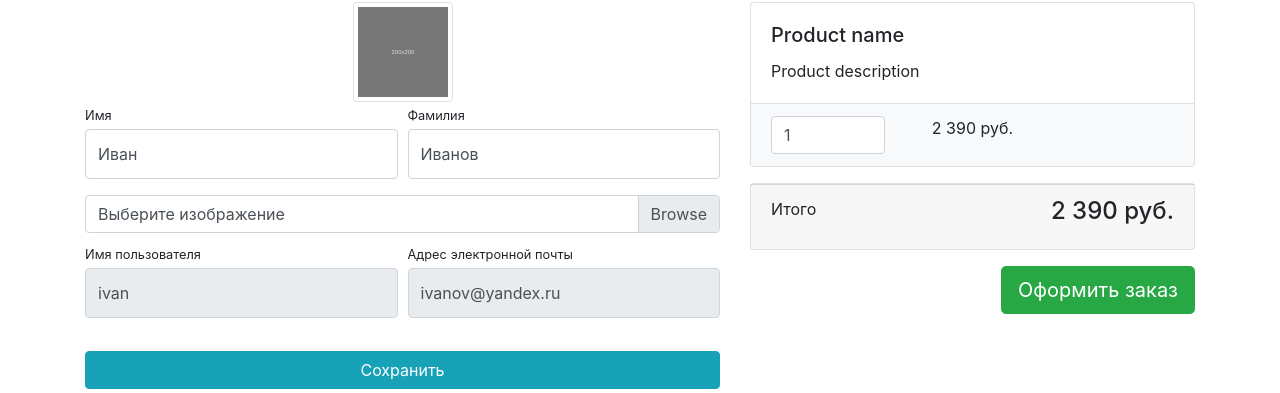
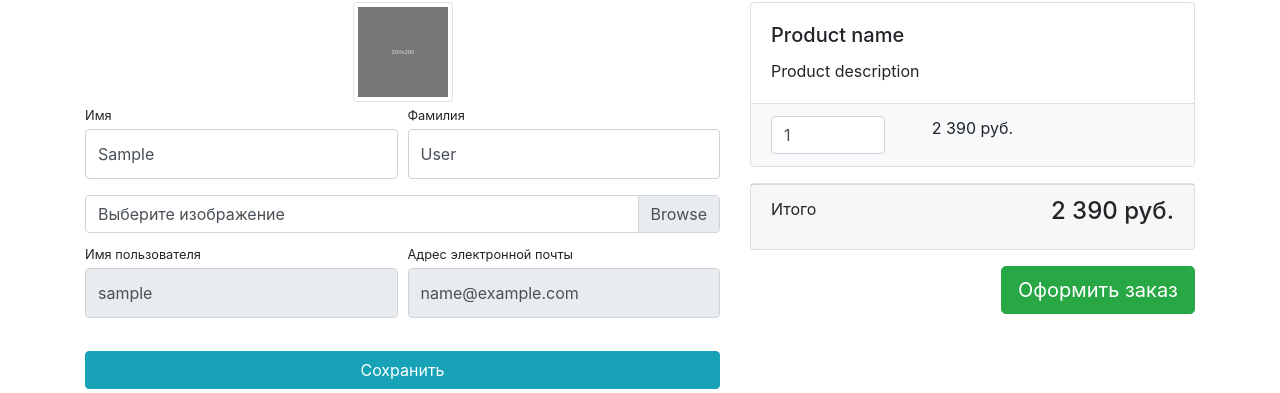
Before and after one commit to Glory665/myproject-server, a Django app: page /users/profile/ in a window 1280 px wide. Shown: the part 115-508 px from the top of the page. Run offline with Django 3.2, Linux system fonts and the light colour scheme; the visitor is signed in with stand-in values (Sample User, id 1); some libraries are stand-ins or nearby versions.

Commit message:
added profileForms

```diff
--- a/users/forms.py
+++ b/users/forms.py
@@ -1,5 +1,5 @@
 from django import forms
-from django.contrib.auth.forms import AuthenticationForm, UserCreationForm
+from django.contrib.auth.forms import AuthenticationForm, UserCreationForm, UserChangeForm
 
 from users.models import User
 
@@ -32,3 +32,15 @@ class UserRegistrationForm(UserCreationForm):
     class Meta:
         model = User
         fields = ('first_name', 'last_name', 'username', 'email', 'password1', 'password2')
+
+
+class UserProfileForm(UserChangeForm):
+    first_name = forms.CharField(widget=forms.TextInput(attrs={'class': 'form-control py-4'}))
+    last_name = forms.CharField(widget=forms.TextInput(attrs={'class': 'form-control py-4'}))
+    image = forms.ImageField(widget=forms.FileInput(attrs={'class': 'custom-file-input'}), required=False)
+    username = forms.CharField(widget=forms.TextInput(attrs={'class': 'form-control py-4', 'readonly': True}))
+    email = forms.CharField(widget=forms.EmailInput(attrs={'class': 'form-control py-4', 'readonly': True}))
+
+    class Meta:
+        model = User
+        fields = ('first_name', 'last_name', 'image', 'username', 'email')
--- a/users/templates/users/profile.html
+++ b/users/templates/users/profile.html
@@ -18,38 +18,35 @@
                 <div class="form-row">
                     <div class="col-lg-6">
                         <div class="form-group">
-                            <label class="small mb-1" for="inputFirstName">Имя</label>
-                            <input class="form-control py-4" id="inputFirstName" type="text" value="Иван"/>
+                            <label class="small mb-1" for="{{ form.first_name.id_for_label }}">Имя</label>
+                            {{ form.first_name }}
                         </div>
                     </div>
                     <div class="col-lg-6">
                         <div class="form-group">
-                            <label class="small mb-1" for="inputLastName">Фамилия</label>
-                            <input class="form-control py-4" id="inputLastName" type="text" value="Иванов"/>
+                            <label class="small mb-1" for="{{ form.last_name.id_for_label }}">Фамилия</label>
+                            {{ form.last_name }}
                         </div>
                     </div>
                 </div>
                 <div class="form-row mb-2">
                     <div class="col-lg-12">
                         <div class="custom-file">
-                            <input type="file" class="custom-file-input" id="userAvatar" size="50">
-                            <label class="custom-file-label" for="userAvatar">Выберите изображение</label>
+                            {{ form.image }}
+                            <label class="custom-file-label" for="{{ form.image.id_for_label }}">Выберите
+                                изображение</label>
                         </div>
                     </div>
                 </div>
                 <div class="form-row">
                     <div class="col-lg-6">
-                        <label class="small mb-1" for="inputUsername">Имя пользователя</label>
-                        <input class="form-control py-4" id="inputUsername" type="text"
-                               aria-describedby="usernameHelp"
-                               value="ivan" disabled/>
+                        <label class="small mb-1" for="{{ form.username.id_for_label }}">Имя пользователя</label>
+                        {{ form.username }}
                     </div>
                     <div class="col-lg-6">
-                        <label class="small mb-1" for="inputEmailAddress">Адрес электронной
+                        <label class="small mb-1" for="{{ form.email.id_for_label }}">Адрес электронной
                             почты</label>
-                        <input class="form-control py-4" id="inputEmailAddress" type="email"
-                               aria-describedby="emailHelp"
-                               value="ivanov@yandex.ru" disabled/>
+                        {{ form.email }}
                     </div>
                 </div>
                 <div class="form-row">
--- a/users/views.py
+++ b/users/views.py
@@ -3,7 +3,7 @@ from django.contrib import auth
 from django.urls import reverse
 from django.contrib import messages
 
-from users.forms import UserLoginForm, UserRegistrationForm
+from users.forms import UserLoginForm, UserRegistrationForm, UserProfileForm
 
 
 def login(request):
@@ -36,7 +36,8 @@ def registration(request):
 
 
 def profile(request):
-    context = {'title': 'GeekShop - Профиль'}
+    form = UserProfileForm(instance=request.user)
+    context = {'title': 'GeekShop - Профиль', 'form': form}
     return render(request, 'users/profile.html', context)
 
 
```
